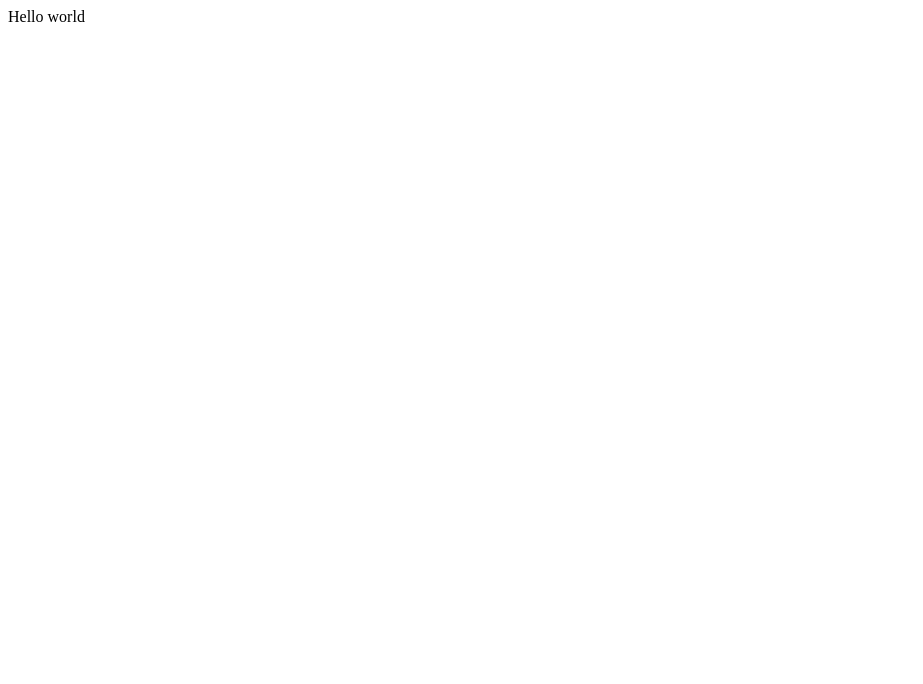
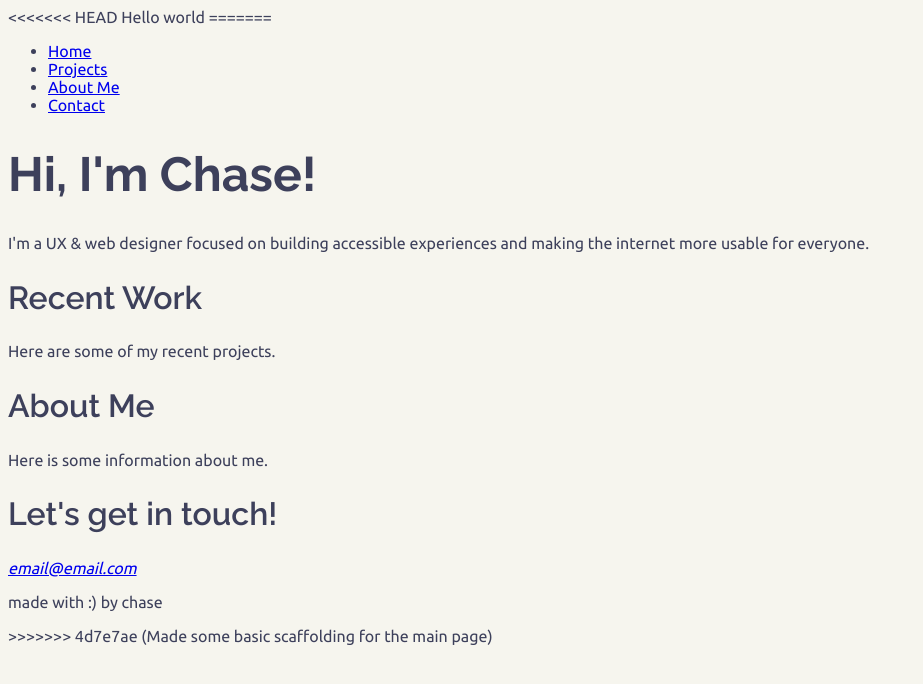
Before and after one commit to crigby0430/crigby0430.github.io, a plain HTML site: page index.html in a window 1280 px wide. Shown: the whole page, without its empty margins (0-923 px from the left). Drawn offline with Linux system fonts and the light colour scheme.

Commit message:
Made some basic scaffolding for the main page

```diff
--- a/index.html
+++ b/index.html
@@ -1 +1,82 @@
+<<<<<<< HEAD
 <html>Hello world</html>
+=======
+<!DOCTYPE html>
+<html lang="en">
+<head>
+    <meta charset="UTF-8">
+    <meta http-equiv="X-UA-Compatible" content="IE=edge">
+    <meta name="viewport" content="width=device-width, initial-scale=1.0">
+    <link rel="stylesheet" href="styles.css">
+
+    <!-- Fonts -->
+    <link rel="preconnect" href="https://fonts.googleapis.com">
+    <link rel="preconnect" href="https://fonts.gstatic.com" crossorigin>
+    <link href="https://fonts.googleapis.com/css2?family=Raleway:wght@600;700&family=Ubuntu:wght@400;700&display=swap" rel="stylesheet">
+
+    <title>Chase Rigby's UX Portfolio</title>
+</head>
+<body>
+
+    <header>
+
+        <!-- Navbar -->
+
+        <nav>
+            <ul>
+                <li>
+                    <a href="#">Home</a>
+                </li>
+                <li>
+                    <a href="#">Projects</a>
+                </li>
+                <li>
+                    <a href="#">About Me</a>
+                </li>
+                <li>
+                    <a href="#">Contact</a>
+                </li>
+            </ul>
+        </nav>
+
+    </header>
+
+    <main>
+
+        <!-- Intro -->
+
+        <h1>Hi, I'm Chase!</h1>
+        <p>I'm a UX & web designer focused on building accessible experiences and making the internet more usable for everyone.</p>
+
+        <!-- Projects -->
+
+        <section>
+            <h2>Recent Work</h2>
+            <p>Here are some of my recent projects.</p>
+        </section>
+
+        <!-- About -->
+
+        <section>
+            <h2>About Me</h2>
+            <p>Here is some information about me.</p>
+        </section>
+
+        <!-- Contact -->
+
+        <section>
+            <h2>Let's get in touch!</h2>
+            <address><a href="mailto:email@email.com">email@email.com</a></address> <!-- a little afraid of putting my real email in there LOL -->
+        </section>
+
+    </main>
+
+    <footer>
+
+        <p>made with :) by chase</p>
+
+    </footer>
+
+</body>
+</html>
+>>>>>>> 4d7e7ae (Made some basic scaffolding for the main page)
--- /dev/null
+++ b/styles.css
@@ -0,0 +1,17 @@
+body {
+    font-family: 'Ubuntu', sans-serif;
+    color: #3D405B;
+    background-color: #f6f5ee;
+}
+
+h1 {
+    font-family: 'Raleway', sans-serif;
+    font-size: 3rem;
+    font-weight: bold;
+}
+
+h2 {
+    font-family: 'Raleway', sans-serif;
+    font-size: 2rem;
+    font-weight: 600;
+}
```
Also changed, not shown: 1 other file.
